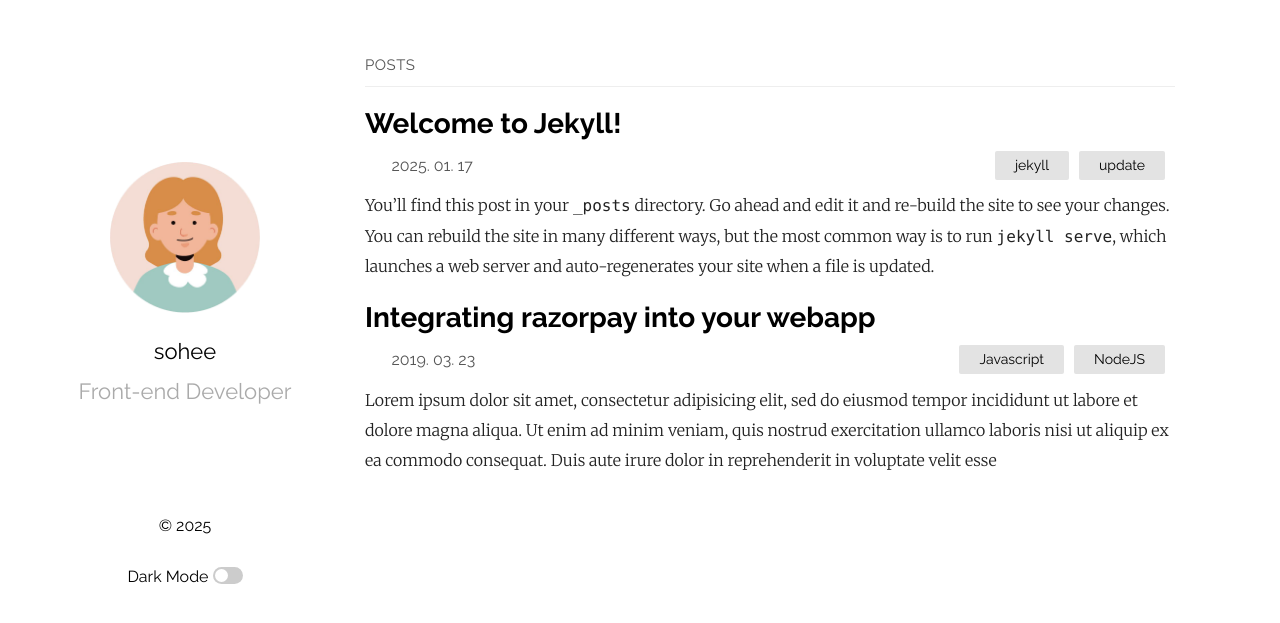
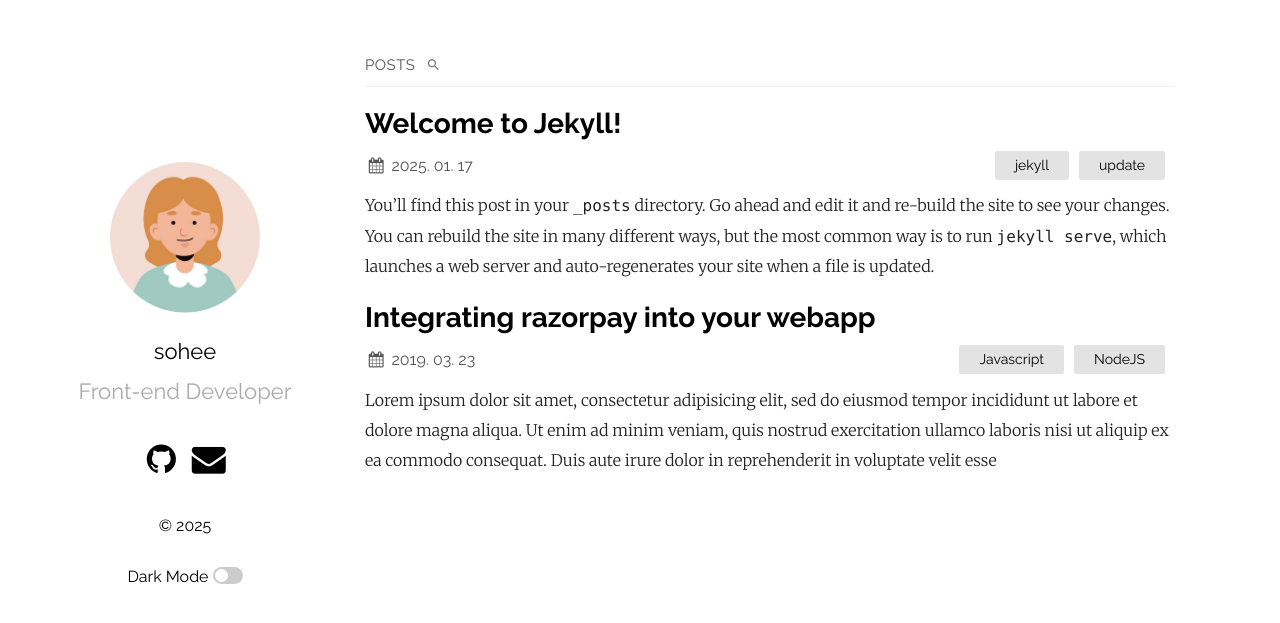
Before and after one commit to shkim00216/shkim00216.github.io, a Jekyll site: the page built from index.md, in a window 1280 px wide. Shown: the top 623 px of the page. Built offline with Jekyll 4.4.1, drawn with Linux system fonts in a browser that asks for light colours.

Commit message:
Update _fonts.scss

```diff
--- a/_sass/ext/_fonts.scss
+++ b/_sass/ext/_fonts.scss
@@ -1,9 +1,20 @@
 @font-face {
-  font-family: "PretendardVariable";
-  src: url("../font/PretendardVariable.woff2") format("woff2"),
+  font-family: "fontello";
+  src: url("../font/fontello.eot?37382099");
+  src: url("../font/fontello.eot?37382099#iefix") format("embedded-opentype"),
+    url("../font/fontello.woff2?37382099") format("woff2"),
+    url("../font/fontello.woff?37382099") format("woff"),
+    url("../font/fontello.ttf?37382099") format("truetype"),
     url("../font/fontello.svg?37382099#fontello") format("svg");
   font-weight: normal;
   font-style: normal;
+}
+@font-face {
+  font-family: "Pretendard Variable";
+  font-weight: 45 920;
+  font-style: normal;
+  font-display: swap;
+  src: url("../font/PretendardVariable.woff2") format("woff2-variations");
 }
 /* Chrome hack: SVG is rendered more smooth in Windozze. 100% magic, uncomment if you need it. */
 /* Note, that will break hinting! In other OS-es font will be not as sharp as it could be */
```
